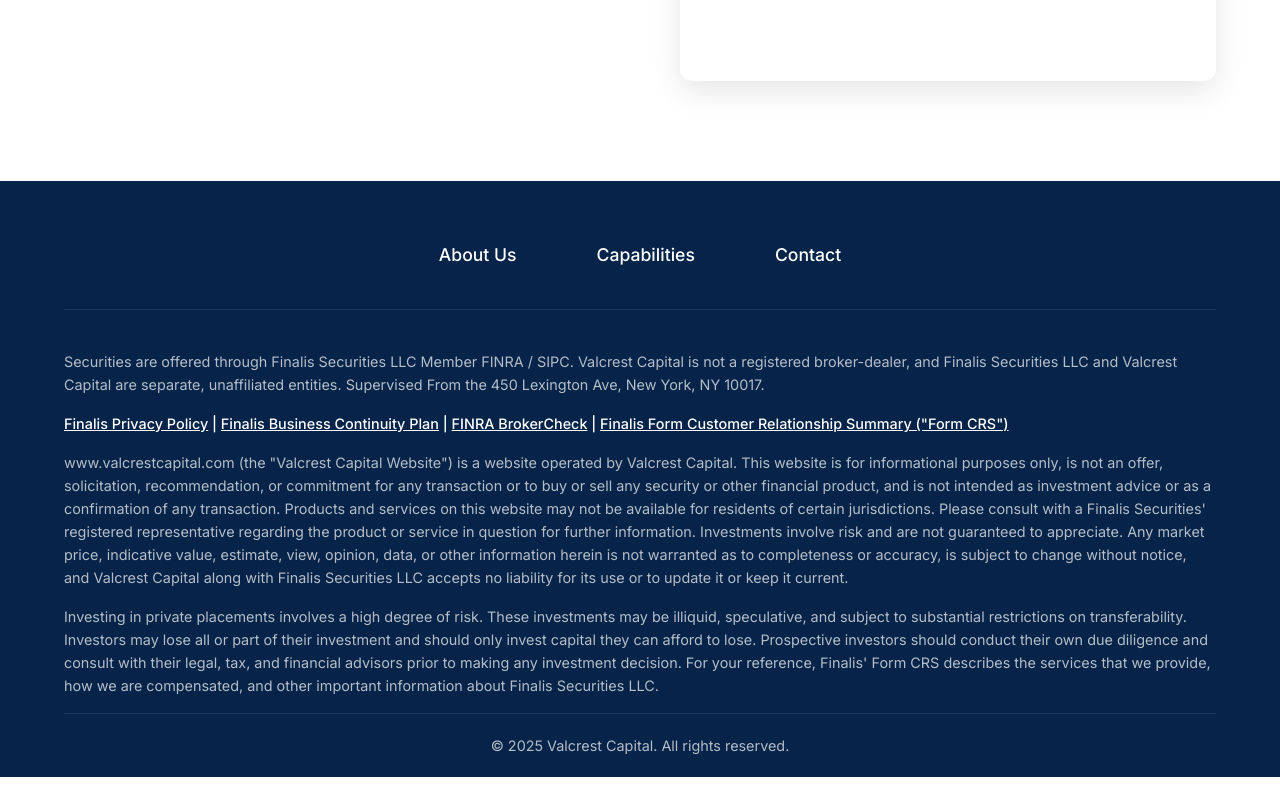
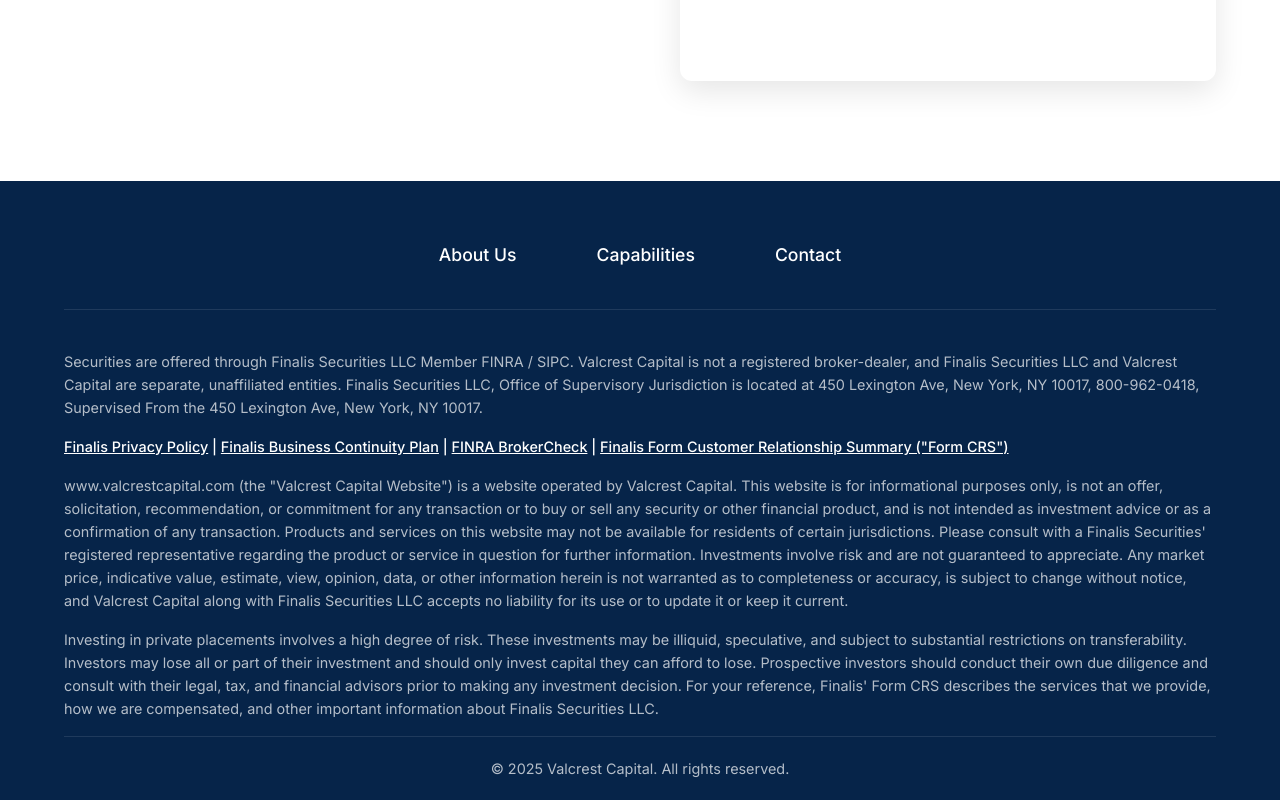
Before and after one commit to tatedewey/valcrest, a plain HTML site: page index.html in a window 1280 px wide. Shown: the part 3620-4420 px from the top of the page. Before the commit the page ends 4397 px from the top, so only its background shows below. Drawn offline with Linux system fonts and the light colour scheme; a script that the page names is missing.

Commit message:
Update footer disclosure to include OSJ details and supervised-from sentence

```diff
--- a/index.html
+++ b/index.html
@@ -712,7 +712,7 @@
                 </nav>
             </div>
             <div class="footer-compliance">
-                <p>Securities are offered through Finalis Securities LLC Member FINRA / SIPC. Valcrest Capital is not a registered broker-dealer, and Finalis Securities LLC and Valcrest Capital are separate, unaffiliated entities. Supervised From the 450 Lexington Ave, New York, NY 10017.</p>
+                <p>Securities are offered through Finalis Securities LLC Member FINRA / SIPC. Valcrest Capital is not a registered broker-dealer, and Finalis Securities LLC and Valcrest Capital are separate, unaffiliated entities. Finalis Securities LLC, Office of Supervisory Jurisdiction is located at 450 Lexington Ave, New York, NY 10017, 800-962-0418, Supervised From the 450 Lexington Ave, New York, NY 10017.</p>
                 <p style="color:#fff; font-weight:500;">
                     <a href="https://www.finalis.com/platform-disclaimers#privacy" target="_blank" style="color:#fff; text-decoration:underline;">Finalis Privacy Policy</a> |
                     <a href="https://www.finalis.com/regulatory-disclaimers#business" target="_blank" style="color:#fff; text-decoration:underline;">Finalis Business Continuity Plan</a> |
```
